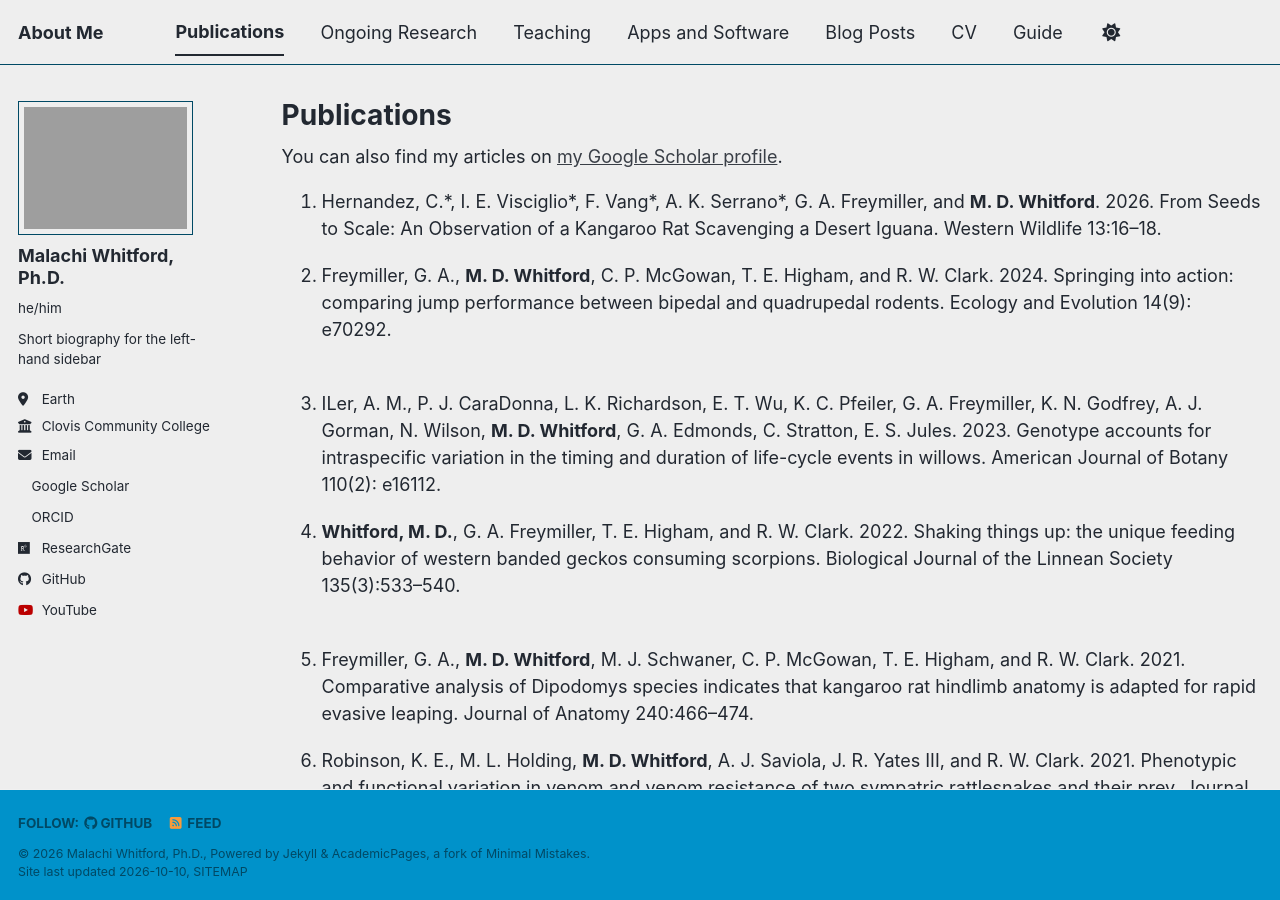
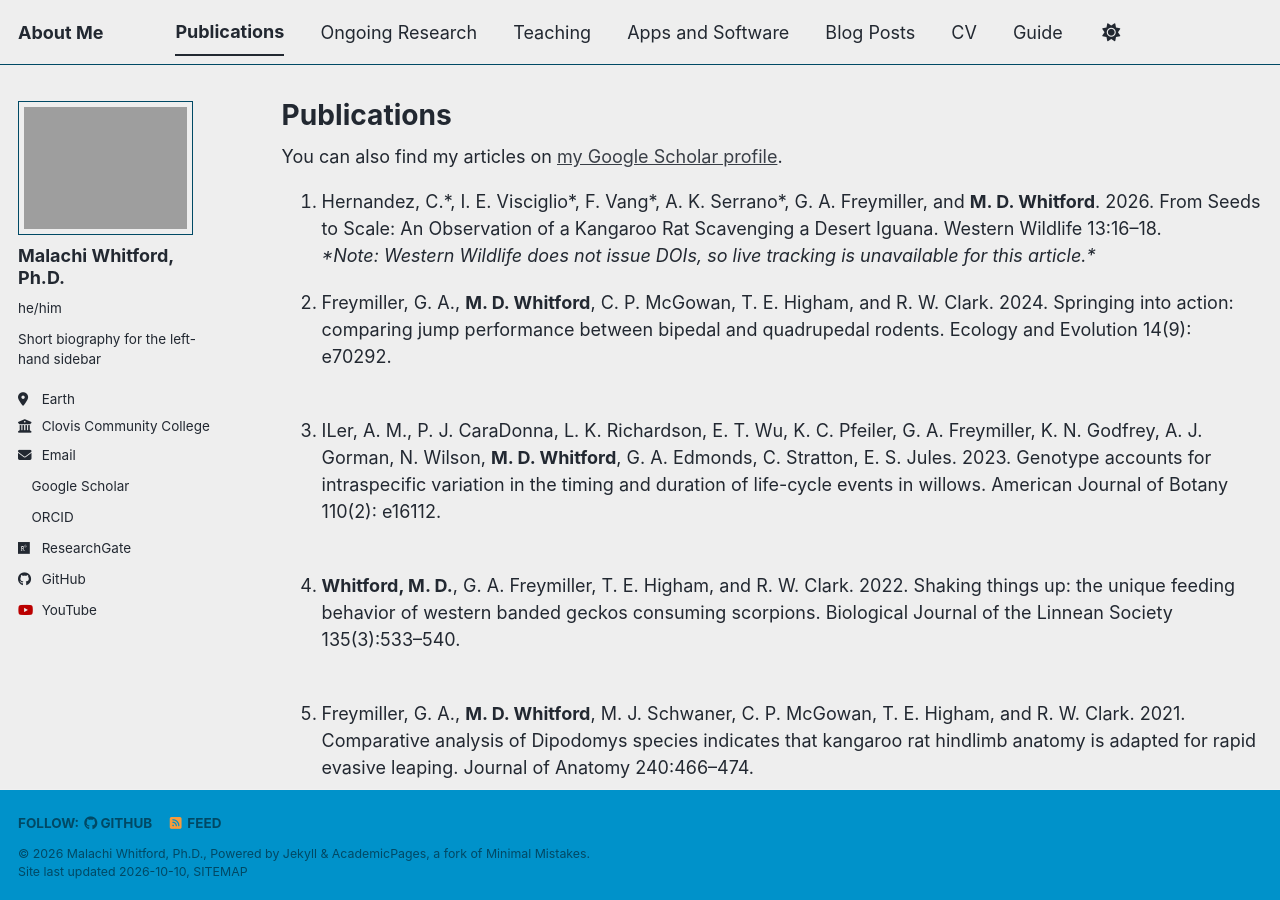
Before and after one commit to malachi-whitford/malachi-whitford.github.io, a Jekyll site: the page built from _pages/publications.html, in a window 1280 px wide and 900 px high. Built offline with Jekyll 4.4.1, drawn with Linux system fonts in a browser that asks for light colours; comment, search, counter and statistics services are not loaded; a style sheet for code colours, icons or effects is not loaded; some of the changed text lies outside the part shown.

Commit message:
Update publications.html

```diff
--- a/_pages/publications.html
+++ b/_pages/publications.html
@@ -18,6 +18,7 @@
 <ol>
   <li style="margin-bottom: 20px;">
     Hernandez, C.*, I. E. Visciglio*, F. Vang*, A. K. Serrano*, G. A. Freymiller, and <strong>M. D. Whitford</strong>. 2026. From Seeds to Scale: An Observation of a Kangaroo Rat Scavenging a Desert Iguana. Western Wildlife 13:16–18.
+    <br><em>*Note: Western Wildlife does not issue DOIs, so live tracking is unavailable for this article.*</em>
   </li>
 
   <li style="margin-bottom: 20px;">
@@ -29,6 +30,9 @@
 
   <li style="margin-bottom: 20px;">
     ILer, A. M., P. J. CaraDonna, L. K. Richardson, E. T. Wu, K. C. Pfeiler, G. A. Freymiller, K. N. Godfrey, A. J. Gorman, N. Wilson, <strong>M. D. Whitford</strong>, G. A. Edmonds, C. Stratton, E. S. Jules. 2023. Genotype accounts for intraspecific variation in the timing and duration of life-cycle events in willows. American Journal of Botany 110(2): e16112.
+    <br>
+    <span class="__dimensions_badge_embed__" data-doi="10.1002/ajb2.16112"Article Link data-hide-zero-citations="true" data-style="small_rectangle" style="display:inline-block; vertical-align:middle;"></span>
+    <div data-badge-type="4" data-doi="10.1002/ajb2.16112" class="altmetric-embed" style="display:inline-block; vertical-align:middle; margin-left:10px;"></div>
   </li>
 
   <li style="margin-bottom: 20px;">
@@ -40,6 +44,9 @@
 
   <li style="margin-bottom: 20px;">
     Freymiller, G. A., <strong>M. D. Whitford</strong>, M. J. Schwaner, C. P. McGowan, T. E. Higham, and R. W. Clark. 2021. Comparative analysis of Dipodomys species indicates that kangaroo rat hindlimb anatomy is adapted for rapid evasive leaping. Journal of Anatomy 240:466–474.
+    <br>
+    <span class="__dimensions_badge_embed__" data-doi="10.1111/joa.13363"Download PDF data-hide-zero-citations="true" data-style="small_rectangle" style="display:inline-block; vertical-align:middle;"></span>
+    <div data-badge-type="4" data-doi="10.1111/joa.13363" class="altmetric-embed" style="display:inline-block; vertical-align:middle; margin-left:10px;"></div>
   </li>
 
   <li style="margin-bottom: 20px;">
@@ -86,10 +93,16 @@
 
   <li style="margin-bottom: 20px;">
     Freymiller, G. A., <strong>M. D. Whitford</strong>, T. E. Higham, and R. W. Clark. 2019. Escape dynamics of free-ranging desert kangaroo rats (Rodentia: Heteromyidae) evading rattlesnake strikes. Biological Journal of Linnaean Society 127(1):164–172.
+    <br>
+    <span class="__dimensions_badge_embed__" data-doi="10.1093/biolinnean/blz022" data-hide-zero-citations="true" data-style="small_rectangle" style="display:inline-block; vertical-align:middle;"></span>
+    <div data-badge-type="4" data-doi="10.1093/biolinnean/blz022" class="altmetric-embed" style="display:inline-block; vertical-align:middle; margin-left:10px;"></div>
   </li>
 
   <li style="margin-bottom: 20px;">
     Freymiller, G. A., <strong>M. D. Whitford</strong>, T. E. Higham, and R. W. Clark. 2017. Recent interactions with snakes enhance escape performance of desert kangaroo rats exposed to a simulated attack. Biological Journal of the Linnaean Society 122(3):651–660.
+    <br>
+    <span class="__dimensions_badge_embed__" data-doi="10.1093/biolinnean/blx091" data-hide-zero-citations="true" data-style="small_rectangle" style="display:inline-block; vertical-align:middle;"></span>
+    <div data-badge-type="4" data-doi="10.1093/biolinnean/blx091" class="altmetric-embed" style="display:inline-block; vertical-align:middle; margin-left:10px;"></div>
   </li>
 
   <li style="margin-bottom: 20px;">
@@ -101,6 +114,7 @@
 
   <li style="margin-bottom: 20px;">
     <strong>Whitford, M. D.</strong>, G. A. Freymiller, J. M. Ryan*, D. P. J. Steele*, C. N. Tapia*, and R. W. Clark. 2017. Chionactis occipitalis: hypomelanism. Herpetology Notes 10:411–412.
+    <br><em>*Note: Herpetology Notes does not issue DOIs, so live tracking is unavailable for this article.*</em>
   </li>
 
   <li style="margin-bottom: 20px;">
```
